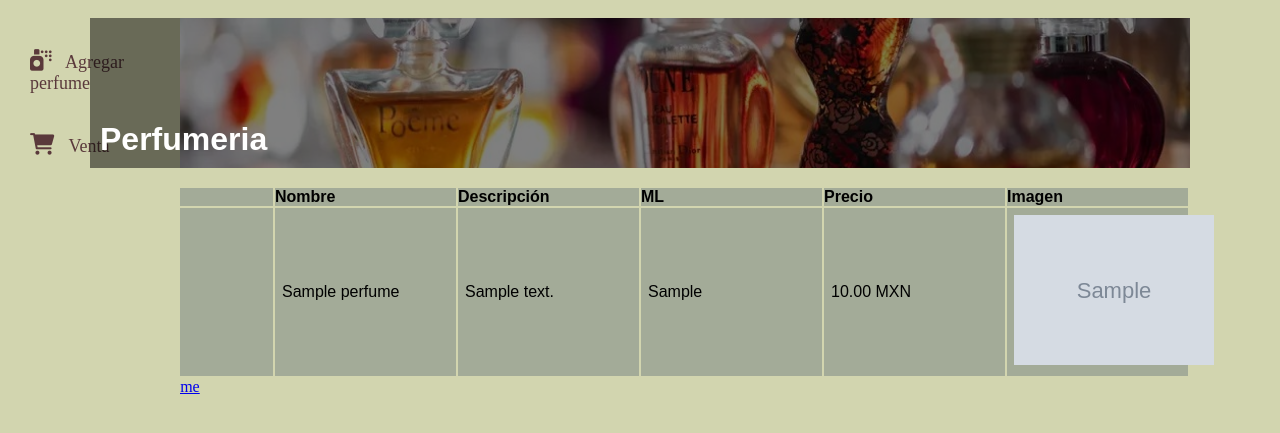
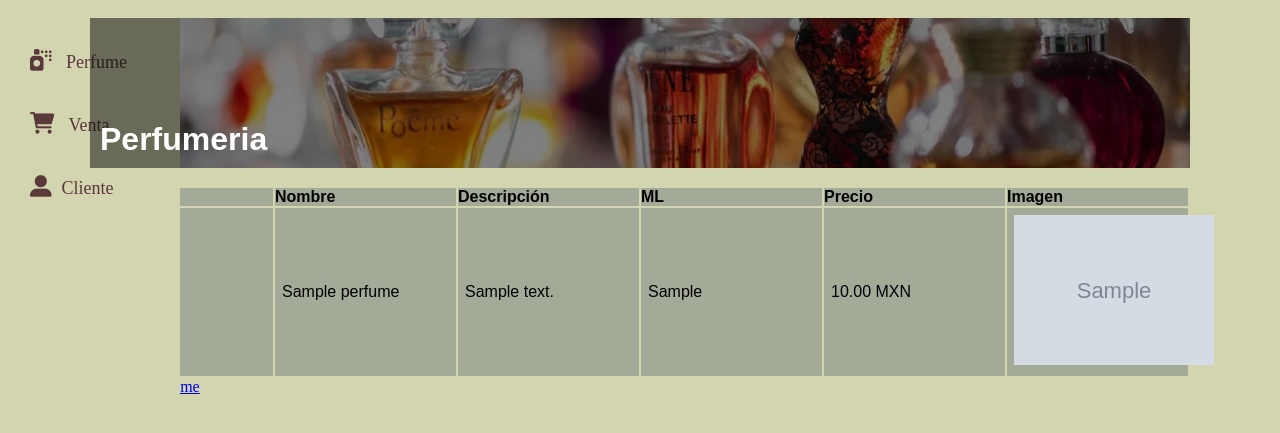
Before and after one commit to Taisa15/Perfumeria, a CodeIgniter 4 app: the page made by app/Views/Perfume/viewPerfume.php in a window 1280 px wide. Shown: the top 433 px of the page. Run offline with PHP 8.4 and a stand-in for CodeIgniter, Linux system fonts and the light colour scheme; the template is opened without the code that fills it: most values are stand-ins (such as "Sample title", 1, 10 or a date in 2020); grey boxes marked "Sample" are stand-in pictures; some libraries are stand-ins or nearby versions.

Commit message:
menu funcional

```diff
--- a/app/Views/Perfume/viewPerfume.php
+++ b/app/Views/Perfume/viewPerfume.php
@@ -63,14 +63,21 @@
             <ul>
                 <li>
                 <a href="<?= base_url('perfume/new')?>">
-                <i class="fas fa-spray-can"></i> Agregar perfume
+                <i class="fas fa-spray-can"></i> Perfume
             </a>
                 </li>
                 <li>
-                <a href="Venta/viewVenta.php">
+                <a href="venta/">
                 <i class="fas fa-shopping-cart"></i> Venta
             </a>
                 </li>
+
+                <li>
+                <a href="Venta/viewVenta.php">
+                <i class="fas fa-user-alt"></i>Cliente
+            </a>
+                </li>
+
             </ul>
         </nav>
 
--- a/app/Views/Venta/viewVenta.php
+++ b/app/Views/Venta/viewVenta.php
@@ -16,9 +16,8 @@
             <th>ID</th>
             <th>Fecha</th>
             <th>Total</th>
-            <th>Acciones </th>
             <th>Cliente</th>
-            <button class="btn-add" onclick="window.location.href='Venta/new'">Agregar Nueva Venta</button>
+            <button class="btn-add" onclick="window.location.href='venta/new'">Agregar Nueva Venta</button>
 
         </tr>
 
--- a/public/css/styles.css
+++ b/public/css/styles.css
@@ -16,7 +16,7 @@ height: 60px;
 
 
 header{
-    background-image: url('../images/lancome.jpeg');
+    background-image: url('perfumeria/public/lancome.jpeg');
     height: 150px;
     width: 100%;
     background-position: center;
```
